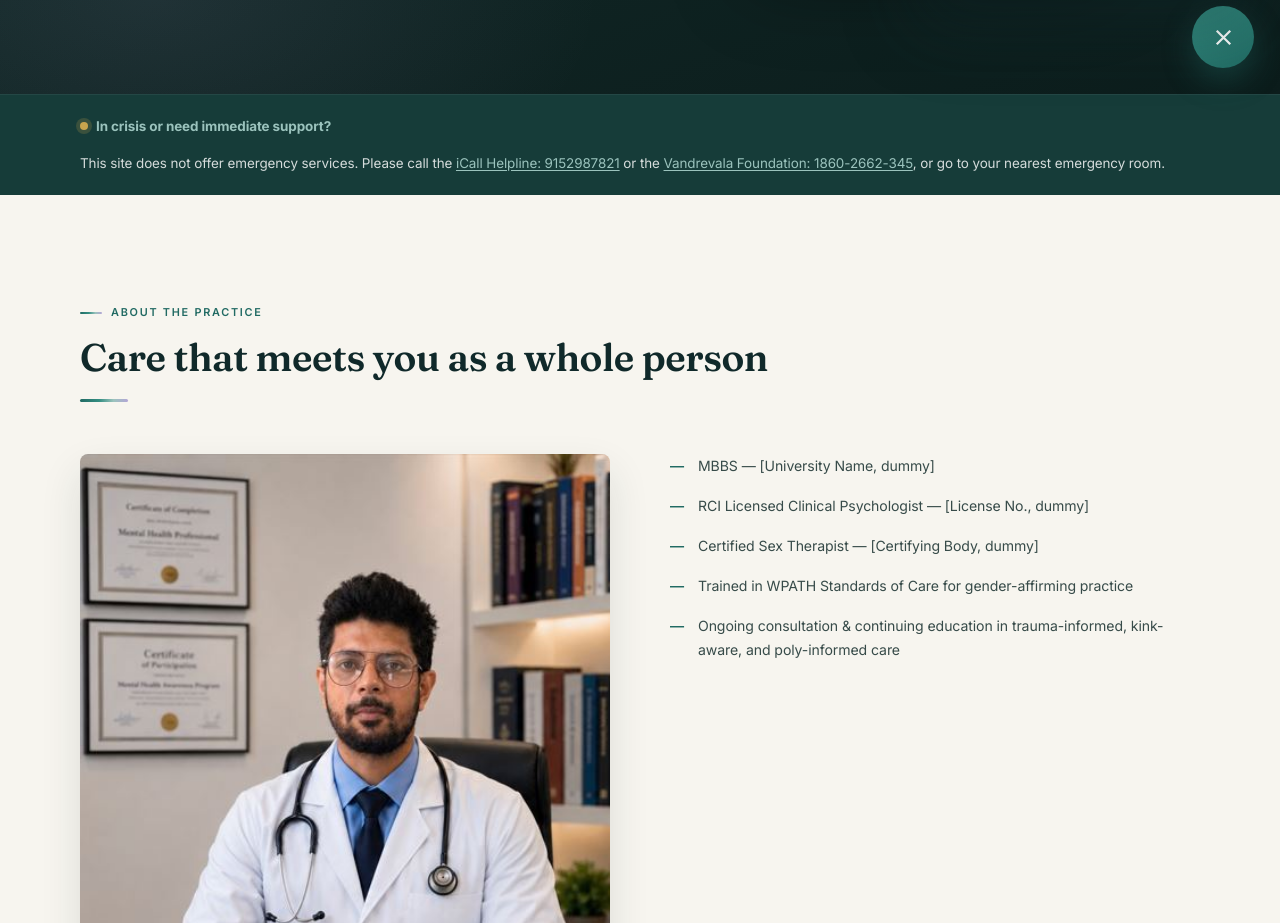
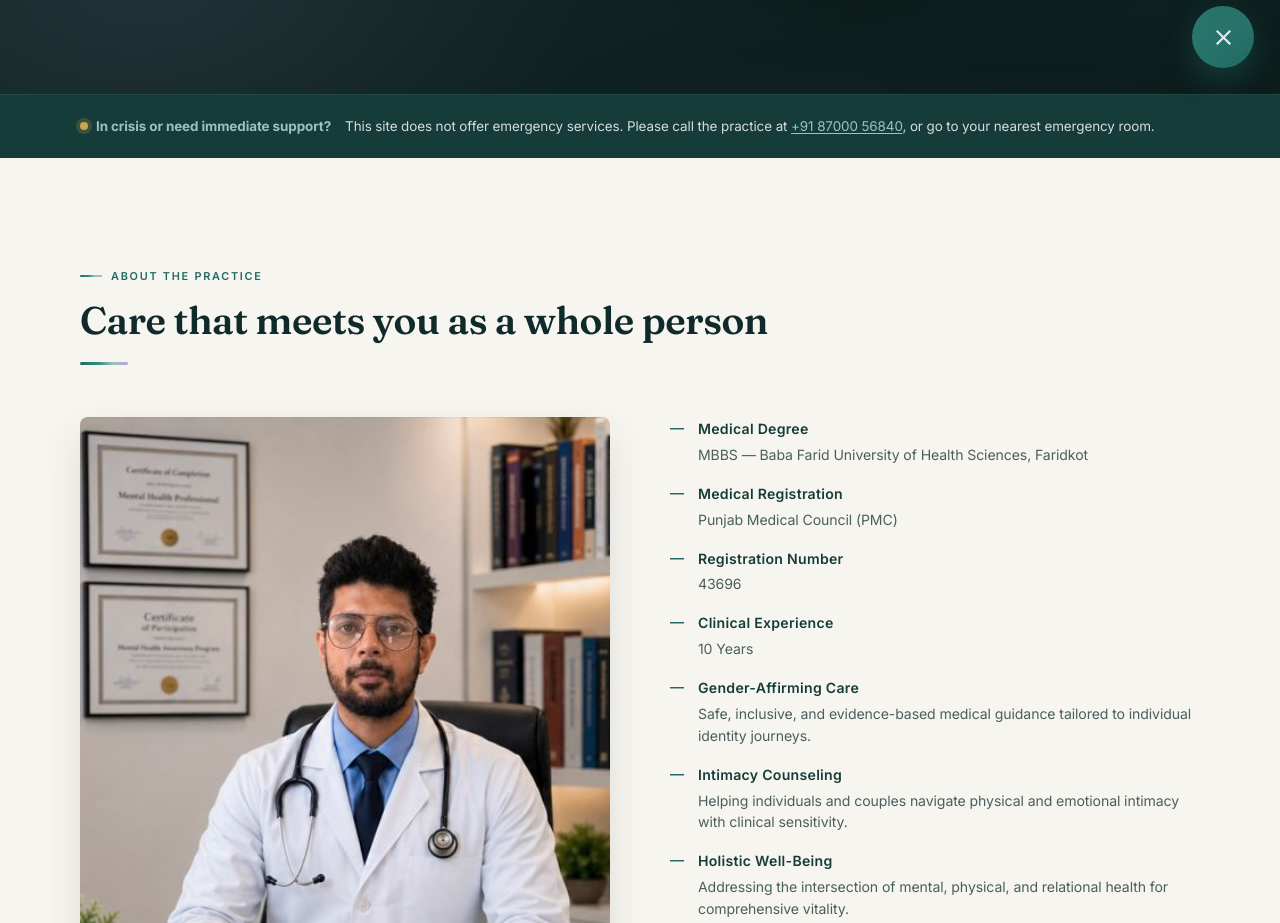
Before and after one commit to mayki21/Pushpinder-Healing-Minds, a website: page index.html in a window 1280 px wide. Shown: the part 706-1629 px from the top of the page. Drawn offline with nearby package versions, Linux system fonts and the light colour scheme.

Commit message:
edit the detail

```diff
--- a/index.html
+++ b/index.html
@@ -198,7 +198,10 @@
   .about-grid { display: grid; grid-template-columns: 1fr 1fr; gap: 60px; align-items: start; margin-top: 44px; }
   .credential-list { list-style: none; display: flex; flex-direction: column; gap: 16px; }
   .credential-list li { display: flex; gap: 14px; align-items: flex-start; font-size: 0.88rem; color: #374b49; }
-  .credential-list li::before { content: '—'; color: var(--teal); font-weight: 600; flex-shrink: 0; }
+  .credential-list li::before { content: '—'; color: var(--teal); font-weight: 600; flex-shrink: 0; line-height: 1.5; }
+  .credential-body { display: flex; flex-direction: column; }
+  .credential-label { display: block; font-weight: 600; color: var(--ink2); letter-spacing: 0.02em; }
+  .credential-detail { display: block; margin-top: 3px; color: #4a5f5d; line-height: 1.55; }
   .quote-block {
     font-family: var(--font-display); font-style: italic; font-size: 1.2rem; color: var(--ink2);
     border-left: 3px solid transparent; border-image: var(--spectrum) 1; padding-left: 22px; line-height: 1.6; margin-top: 24px;
@@ -795,7 +798,7 @@
 <!-- CRISIS BANNER -->
 <div class="crisis-banner">
   <strong>In crisis or need immediate support?</strong>
-  <span>This site does not offer emergency services. Please call the <a href="tel:9152987821">iCall Helpline: 9152987821</a> or the <a href="tel:18602662345">Vandrevala Foundation: 1860-2662-345</a>, or go to your nearest emergency room.</span>
+  <span>This site does not offer emergency services. Please call the practice at <a href="tel:+918700056840">+91 87000 56840</a>, or go to your nearest emergency room.</span>
 </div>
 
 <!-- ABOUT -->
@@ -813,11 +816,13 @@
     </div>
     <div class="fade-in">
       <ul class="credential-list">
-        <li>MBBS — [University Name, dummy]</li>
-        <li>RCI Licensed Clinical Psychologist — [License No., dummy]</li>
-        <li>Certified Sex Therapist — [Certifying Body, dummy]</li>
-        <li>Trained in WPATH Standards of Care for gender-affirming practice</li>
-        <li>Ongoing consultation &amp; continuing education in trauma-informed, kink-aware, and poly-informed care</li>
+        <li><div class="credential-body"><span class="credential-label">Medical Degree</span><span class="credential-detail">MBBS — Baba Farid University of Health Sciences, Faridkot</span></div></li>
+        <li><div class="credential-body"><span class="credential-label">Medical Registration</span><span class="credential-detail">Punjab Medical Council (PMC)</span></div></li>
+        <li><div class="credential-body"><span class="credential-label">Registration Number</span><span class="credential-detail">43696</span></div></li>
+        <li><div class="credential-body"><span class="credential-label">Clinical Experience</span><span class="credential-detail">10 Years</span></div></li>
+        <li><div class="credential-body"><span class="credential-label">Gender-Affirming Care</span><span class="credential-detail">Safe, inclusive, and evidence-based medical guidance tailored to individual identity journeys.</span></div></li>
+        <li><div class="credential-body"><span class="credential-label">Intimacy Counseling</span><span class="credential-detail">Helping individuals and couples navigate physical and emotional intimacy with clinical sensitivity.</span></div></li>
+        <li><div class="credential-body"><span class="credential-label">Holistic Well-Being</span><span class="credential-detail">Addressing the intersection of mental, physical, and relational health for comprehensive vitality.</span></div></li>
       </ul>
     </div>
   </div>
```
